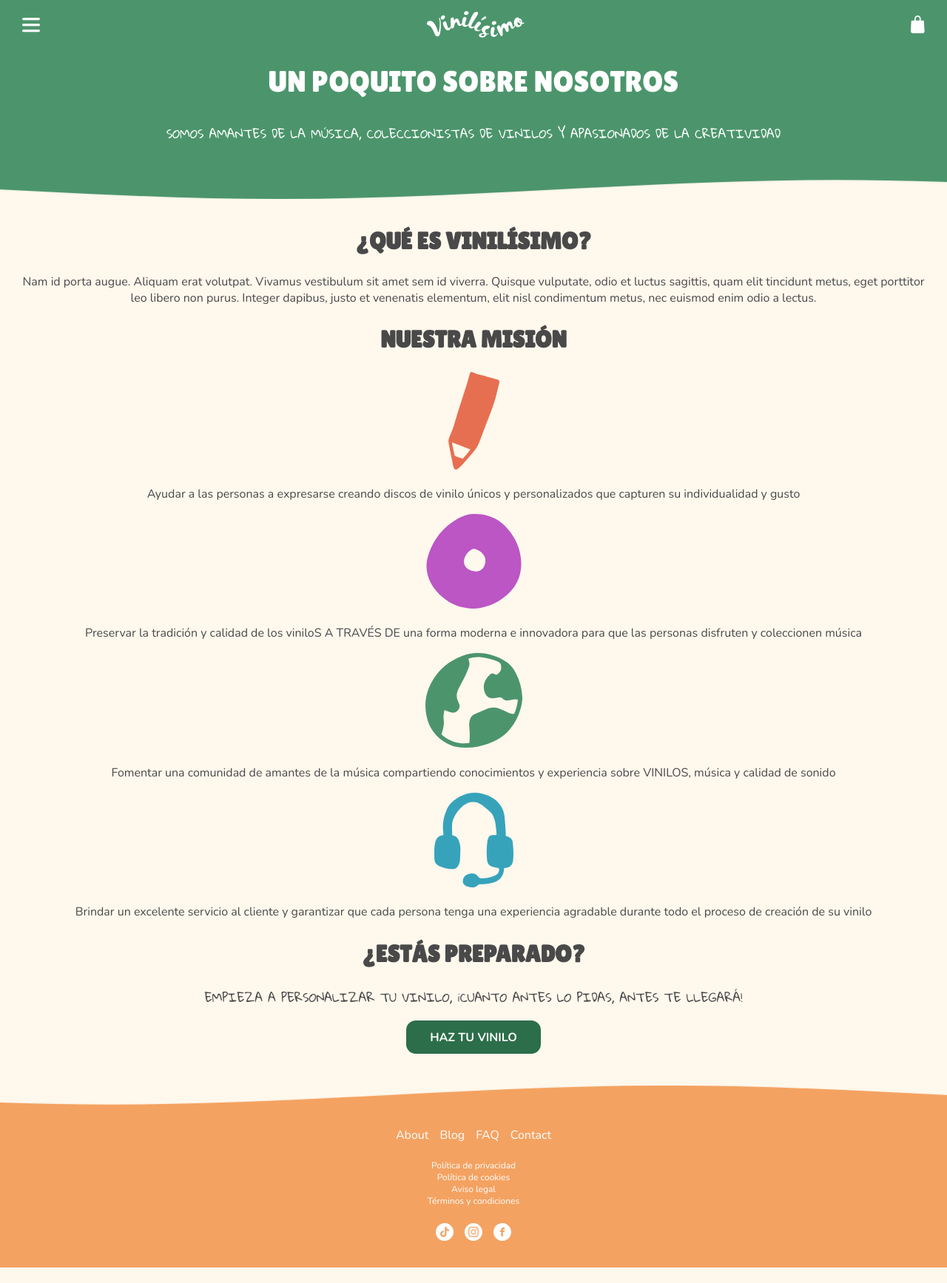
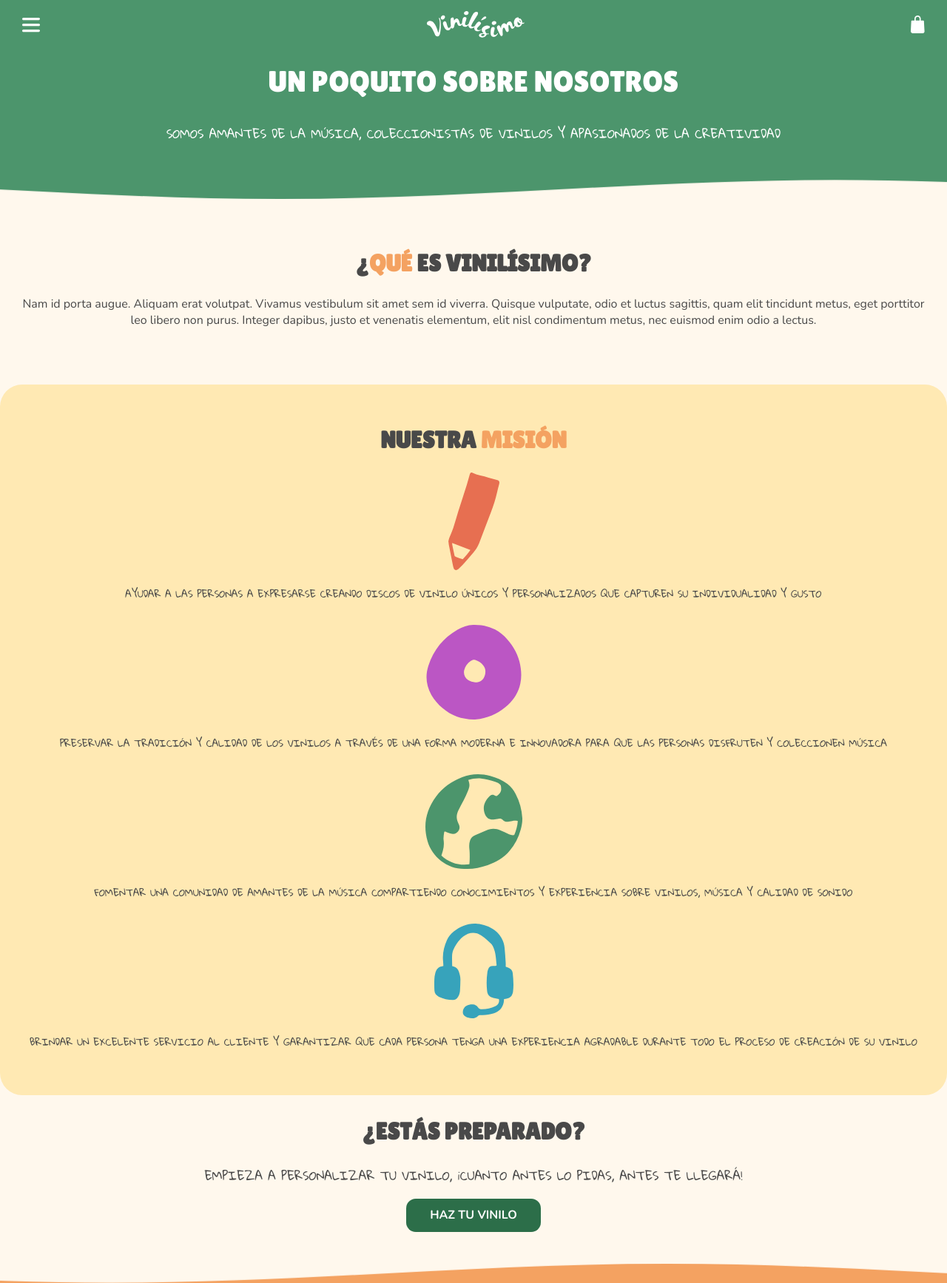
Before and after one commit to carugui/projectbeta, a PHP site: page /html/about.html in a window 1280 px wide. Shown: the top 1735 px of the page at 74% size. Before the commit the page ends 1714 px from the top, so only its background shows below. Run offline with PHP 8.4, Linux system fonts and the light colour scheme.

Commit message:
Añadido margenes y padding a secciones

```diff
--- a/css/style.css
+++ b/css/style.css
@@ -41,7 +41,8 @@ main {
 }
 
 main > section {
-  padding: 0 30px;
+  padding: 30px;
+  margin-bottom: 30px;
 }
 
 /* COLORES */
@@ -485,3 +486,18 @@ button:hover,
   font-size: 1rem;
   text-transform: uppercase;
 }
+
+.section__our-mission {
+  background-color: var(--color-yellow-light);
+  border-radius: 30px;
+}
+.section__our-mission__item {
+  margin-bottom: 30px;
+}
+
+.section__our-mission p {
+  font-family: "Gloria Hallelujah";
+  font-weight: 400;
+  font-size: 0.8rem;
+  text-transform: uppercase;
+}
--- a/html/about.html
+++ b/html/about.html
@@ -77,12 +77,12 @@
 
     <main>
         <section class="section__what-is">
-            <h2>¿Qué es Vinilísimo?</h2>
+            <h2>¿<span>Qué</span> es Vinilísimo?</h2>
             <p>Nam id porta augue. Aliquam erat volutpat. Vivamus vestibulum sit amet sem id viverra. Quisque vulputate, odio et luctus sagittis, quam elit tincidunt metus, eget porttitor leo libero non purus. Integer dapibus, justo et venenatis elementum, elit nisl condimentum metus, nec euismod enim odio a lectus.</p>
         </section>
 
         <section class="section__our-mission">
-            <h2>Nuestra misión</h2>
+            <h2>Nuestra <span>misión</span></h2>
 
             <div class="section__our-mission__content">
 
--- a/scss/site/_site.scss
+++ b/scss/site/_site.scss
@@ -15,5 +15,6 @@ main {
 }
 
 main > section {
-    padding: 0 $padding;
+    padding: $padding;
+    margin-bottom: $padding;
 }
--- a/scss/style.scss
+++ b/scss/style.scss
@@ -10,6 +10,8 @@
 @import "_links";
 @import "_buttons";
 @import "_svg-animations";
+
+// SECCIONES INDEX
 
 .section__how-it-works__content {
     background: linear-gradient(180deg, #60B8CC 0%, rgba(55, 163, 187, 0) 100%);
@@ -46,3 +48,20 @@
     font-size: 1rem;
     text-transform: uppercase;
 }
+
+// SECCIONES ABOUT
+
+.section__our-mission {
+    background-color: var(--color-yellow-light);
+    border-radius: 30px;
+    &__item {
+        margin-bottom: $padding;
+    }
+}
+
+.section__our-mission p {
+    font-family: 'Gloria Hallelujah';
+    font-weight: 400;
+    font-size: 0.8rem;
+    text-transform: uppercase;
+}
```
